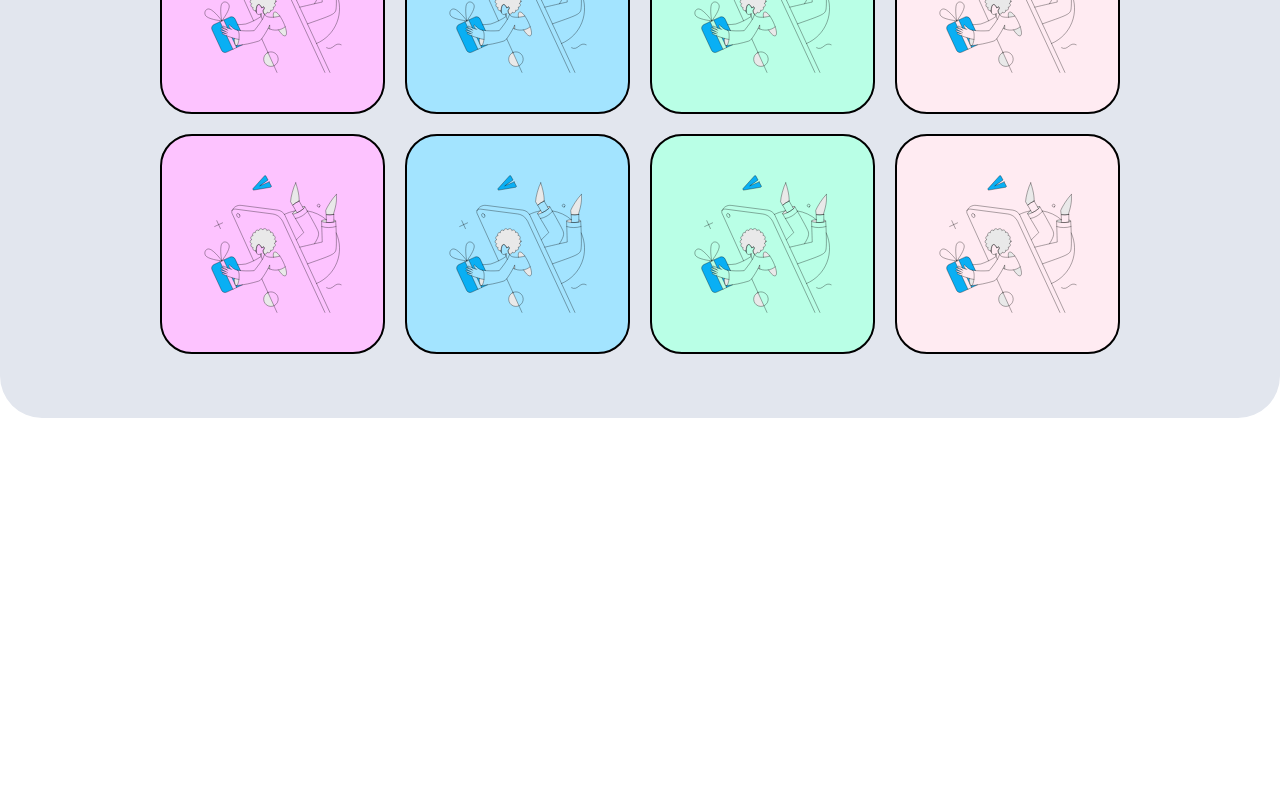
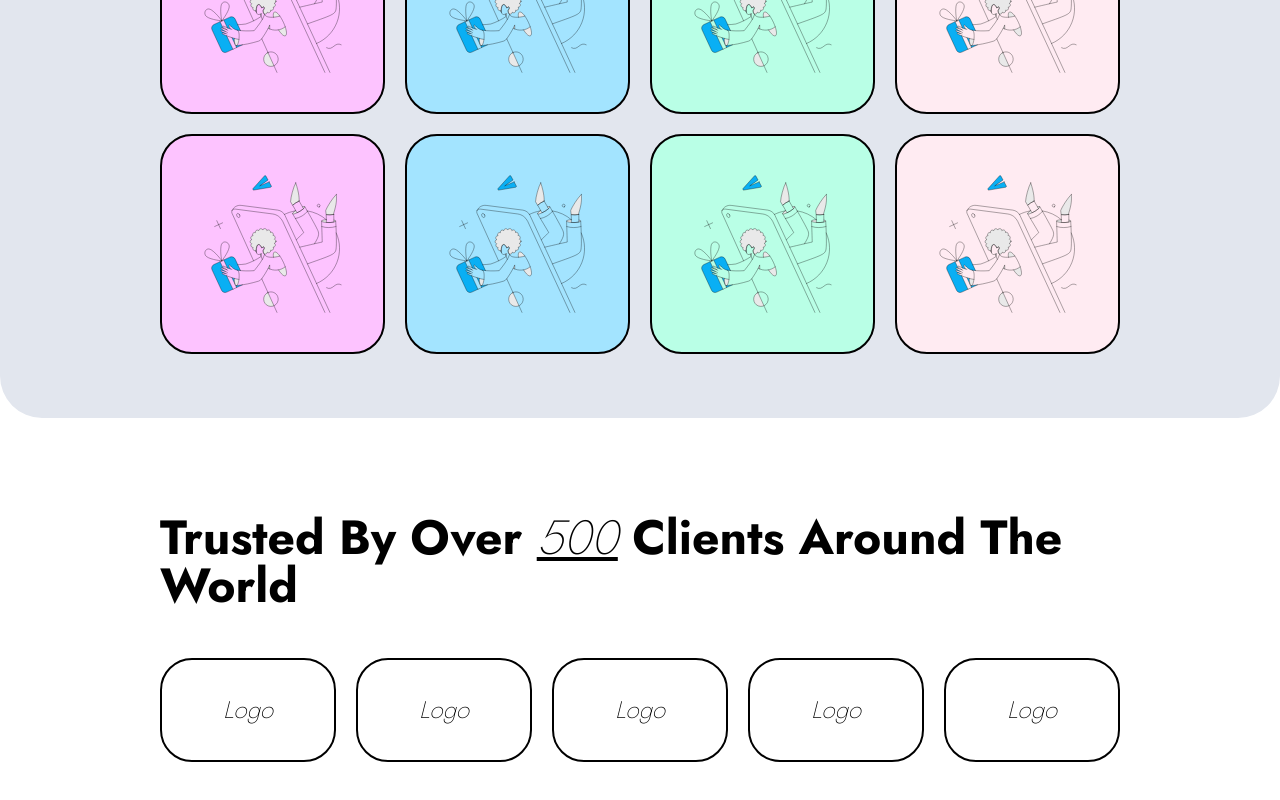
Before and after one commit to alex-ovdiichuk/test-tm30, a Next.js app: page / in a window 1280 px wide. Shown: the part 4584-5384 px from the top of the page. Before the commit the page ends 5002 px from the top, so only its background shows below. Built offline with nearby package versions, Linux system fonts and the light colour scheme.

Commit message:
section7

```diff
--- a/app/globals.css
+++ b/app/globals.css
@@ -10,4 +10,12 @@
   body {
     @apply font-jost text-black;
   }
+
+  .text-big {
+    @apply text-5xl font-bold capitalize;
+  }
+
+  .text-big-italic {
+    @apply font-extralight underline italic;
+  }
 }
--- a/app/page.tsx
+++ b/app/page.tsx
@@ -4,6 +4,7 @@ import { Section3 } from "@/components/Section3";
 import { Section4 } from "@/components/Section4";
 import { Section5 } from "@/components/Section5";
 import { Section6 } from "@/components/Section6";
+import { Section7 } from "@/components/Section7";
 
 export default function Home() {
   return (
@@ -14,6 +15,7 @@ export default function Home() {
       <Section4 />
       <Section5 />
       <Section6 />
+      <Section7 />
     </>
   );
 }
--- a/components/Section1.tsx
+++ b/components/Section1.tsx
@@ -36,9 +36,9 @@ export const Section1 = () => {
           <h2 className="text-black text-xl font-normal uppercase mb-6">
             IT SOLUTIONS
           </h2>
-          <div className="text-black text-5xl font-bold capitalize mb-6">
+          <div className="text-big mb-6">
             Providing The Best Services & IT{" "}
-            <span className="font-extralight underline italic">Solutions</span>
+            <span className="text-big-italic">Solutions</span>
           </div>
           <p className="text-xl font-normal mb-6">
             Lorem ipsum dolor sit amet, consectetur adipisicing elit. Sed
--- a/components/Section2.tsx
+++ b/components/Section2.tsx
@@ -9,11 +9,9 @@ export const Section2 = () => {
       <div className="rounded-[22px] xl:rounded-[72px] border-2 border-black px-2 py-6 lg:p-[60px] flex flex-col xl:flex-row items-center gap-[28px]">
         <div className="w-full xl:w-[516px] flex flex-col gap-8 lg:gap-6">
           <h2 className="text-xl font-normal uppercase">ABOUT US</h2>
-          <div className="text-5xl font-bold capitalize">
+          <div className="text-big">
             Trusted By Worldwide Clients Since{" "}
-            <span className="font-extralight italic underline capitalize">
-              1980
-            </span>
+            <span className="text-big-italic">1980</span>
           </div>
           <p className="text-xl font-normal">
             Lorem ipsum dolor sit amet consectetur adipisicing elit. A officia
--- a/components/Section3.tsx
+++ b/components/Section3.tsx
@@ -24,9 +24,7 @@ export const Section3 = () => {
           </div>
           <div className="flex flex-col gap-6">
             <h2 className="text-xl font-normal uppercase">SERVICES</h2>
-            <div className="text-5xl font-bold capitalize">
-              Services We Offer
-            </div>
+            <div className="text-big">Services We Offer</div>
             <p className="text-xl font-normal">
               Lorem Ipsum Dolor Sit Amet Consectetur Adipisicing Elit Omnis Id
               Atque Dignissimos Repellat Quae Ullam.
--- a/components/Section4.tsx
+++ b/components/Section4.tsx
@@ -31,12 +31,9 @@ export const Section4 = () => {
         </div>
         <div className="flex flex-col gap-6">
           <h2 className="text-xl font-normal uppercase">WHY CHOOSE US</h2>
-          <div className="text-5xl font-bold capitalize">
+          <div className="text-big">
             Why Our Customers Choose{" "}
-            <span className="font-extralight underline capitalize italic">
-              Working
-            </span>{" "}
-            With Us
+            <span className="text-big-italic">Working</span> With Us
           </div>
           <p className="text-xl font-normal">
             Lorem ipsum dolor sit amet consectetur adipisicing elit. A officia
--- a/components/Section5.tsx
+++ b/components/Section5.tsx
@@ -1,6 +1,7 @@
 "use client";
 
 import Image from "next/image";
+import { Fragment } from "react";
 import CountUp from "react-countup";
 import { useInView } from "react-intersection-observer";
 
@@ -48,7 +49,7 @@ export const Section5 = () => {
     >
       <div className="rounded-[22px] xl:rounded-[72px] border-2 border-black p-7 xl:p-[60px] flex justify-between flex-col lg:flex-row gap-8 lg:gap-0">
         {data.map((i, idx) => (
-          <>
+          <Fragment key={i.text}>
             <div className="relative">
               <div className="absolute inset-0 bg-black/20 rounded-[32px]"></div>
               <div
@@ -72,7 +73,7 @@ export const Section5 = () => {
             {idx + 1 !== data.length && (
               <div className="w-full lg:w-[2px] h-[2px] lg:h-auto bg-black "></div>
             )}
-          </>
+          </Fragment>
         ))}
       </div>
     </section>
--- a/components/Section6.tsx
+++ b/components/Section6.tsx
@@ -65,9 +65,7 @@ export const Section6 = () => {
     <section className="bg-lightBlue rounded-[42px] xl:rounded-[72px]">
       <div className="container mx-auto px-3 lg:px-0 xl:px-[294px] pt-[38px] pb-16">
         <div className="text-xl font-normal uppercase mb-6">Portfolio</div>
-        <h2 className="text-5xl font-bold capitalize mb-[38px]">
-          Awesome Portfolio
-        </h2>
+        <h2 className="text-big mb-[38px]">Awesome Portfolio</h2>
         <div className="flex gap-4 mb-[38px] flex-wrap">
           {["All", ...tags].map((t) => (
             <Button
--- /dev/null
+++ b/components/Section7.tsx
@@ -0,0 +1,51 @@
+import Image from "next/image";
+
+const items = [
+  {
+    imgSrc: "",
+  },
+  {
+    imgSrc: "",
+  },
+  {
+    imgSrc: "",
+  },
+  {
+    imgSrc: "",
+  },
+  {
+    imgSrc: "",
+  },
+];
+
+export const Section7 = () => {
+  return (
+    <section className="container mx-auto px-3 lg:px-0 xl:px-[294px] py-[56px] lg:py-[96px] overflow-hidden">
+      <p className="text-big mb-12">
+        Trusted By Over <span className="text-big-italic">500</span> Clients
+        Around The World
+      </p>
+      <div className="grid grid-cols-5 gap-3 lg:gap-5 mb-12 min-w-[800px]">
+        {items.map((i, id) => (
+          <div
+            key={id}
+            className="rounded-[32px] border-2 border-black h-[104px] xl:h-[173px] relative flex justify-center items-center"
+          >
+            {i.imgSrc ? (
+              <Image
+                src={i.imgSrc}
+                fill
+                alt="Logo"
+                className="object-contain object-center"
+              />
+            ) : (
+              <span className="text-2xl xl:text-5xl font-extralight italic capitalize">
+                Logo
+              </span>
+            )}
+          </div>
+        ))}
+      </div>
+    </section>
+  );
+};
```
